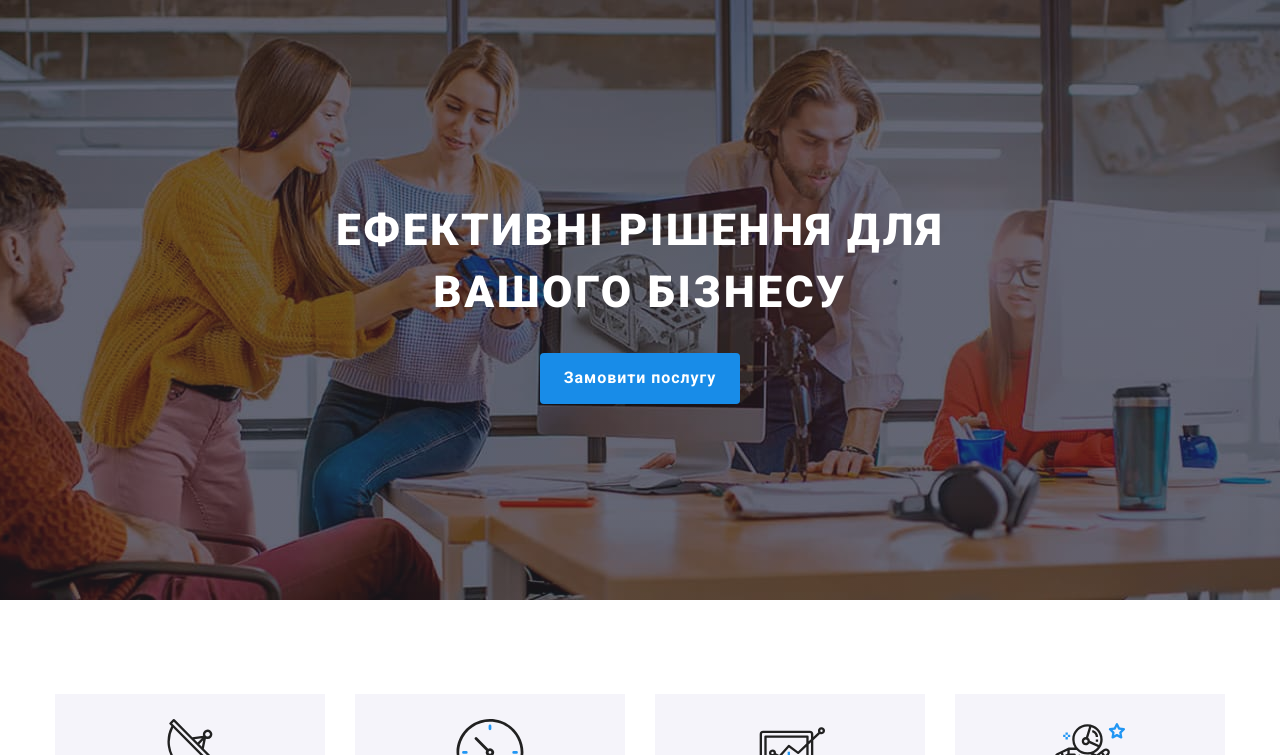
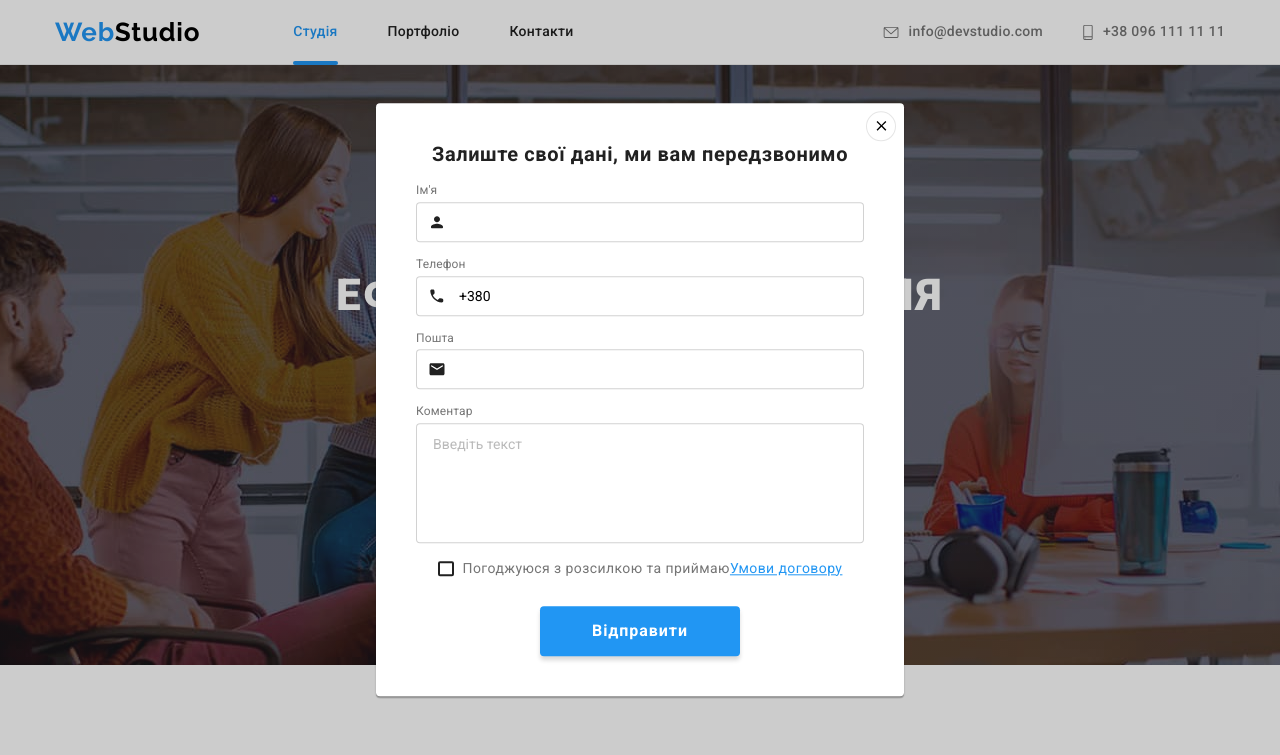
Before and after one commit to Adelina515/goit-markup-hw-08, a plain HTML site: page index.html in a window 1280 px wide. Both pictures are taken after a click on the button "Замовити послугу". Shown: the top 755 px of the page. Drawn offline with nearby package versions, Linux system fonts and the light colour scheme.

Commit message:
add media

```diff
--- a/index.html
+++ b/index.html
@@ -17,7 +17,7 @@
 
 </head>
 <body>
-    <!-- <header class="header">
+    <header class="header">
         <div class="container header-container">
             <a href="index.html" class="logo link"> <span class="logo">Web</span>Studio</a>
             <nav class="navigation">
@@ -40,7 +40,7 @@
                 </li>
             </ul>
         </div>
-    </header> -->
+    </header>
     <main>
         <section class="decision overlay section">
             <div class="container">
@@ -389,7 +389,7 @@
             </div>
         </div>
     </footer>
-    <!-- <div class="backdrop is-hidden" data-modal>
+    <div class="backdrop is-hidden" data-modal>
         <div class="modal">
             <button type="button" class="modal-button" data-modal-close>
                 <svg width="18" height="18" class="modal-button-svg">
@@ -439,7 +439,7 @@
 
         </div>
 
-    </div> -->
+    </div>
     <script src="./js/modal.js"></script>
 
 </body>
--- a/sass/layouts/_header.scss
+++ b/sass/layouts/_header.scss
@@ -32,11 +32,20 @@ span.logo {
 
 
 .navigation {
-    margin-left: 93px;
+    display: none;
+    @media screen and (min-width: 768px) {
+         display: block;
+         margin-left: 88px;
          margin-right: auto;
+
          &__list {
              display: flex;
         }
+        }
+        @media screen and (min-width: 1200px) {
+            margin-left: 93px;
+        }
+
 }
 
 
@@ -79,11 +88,14 @@ span.logo {
 }
 
 .contacts-list {
+    display: none;
+    @media screen and (min-width: 768px) {
         display: flex;
-    align-items: center;
+        flex-direction: column;
         &__element:nth-child(1) {
-    margin-right: 40px;
+            margin-bottom: 10px;
         }
+
         &__icon {
             fill: currentColor;
             margin-right: 10px;
@@ -98,6 +110,17 @@ span.logo {
             width: 10px;
             height: 16px;
         }
+    }
+    @media screen and (min-width: 1200px) {
+        align-items: center;
+        flex-direction: row;
+        &__element:nth-child(1) {
+                margin-right: 40px;
+                margin-bottom: 0px;
+            }
+    }
+
+
 }
 
 
--- a/sass/layouts/_modal.scss
+++ b/sass/layouts/_modal.scss
@@ -16,13 +16,17 @@
      top: 50%;
      left: 50%;
      transform: translate(-50%, -50%) scale(1);
-     width: 528px;
-     min-height: 581px;
+     width: 450px;
+     min-height: 609px;
      background-color: var(--primary-background-color);
      border-radius: 4px;
      box-shadow: 0px 1px 3px rgba(0, 0, 0, 0.12), 0px 1px 1px rgba(0, 0, 0, 0.14), 0px 2px 1px rgba(0, 0, 0, 0.2);
      transition: transform 250ms cubic-bezier(0.4, 0, 0.2, 1), border-radius 250ms cubic-bezier(0.4, 0, 0.2, 1);
      padding: 40px;
+     @media screen and (min-width: 1200px) {
+                width: 528px;
+                min-height: 581px;
+        }
  }
 
  .modal-button {
@@ -159,6 +163,12 @@
      display: flex;
      align-items: center;
      justify-content: center;
+     font-size: 12px;
+     line-height: 1.16px;
+    @media screen and (min-width: 1200px) {
+             font-size: 14px;
+             line-height: 1.7px;
+        }
  }
 
  .modal-politic-check:checked+label::before {
```
Also changed, not shown: css/main.css, css/main.min.css, 2 other files. Lines whose indentation alone changed are shown as unchanged.
